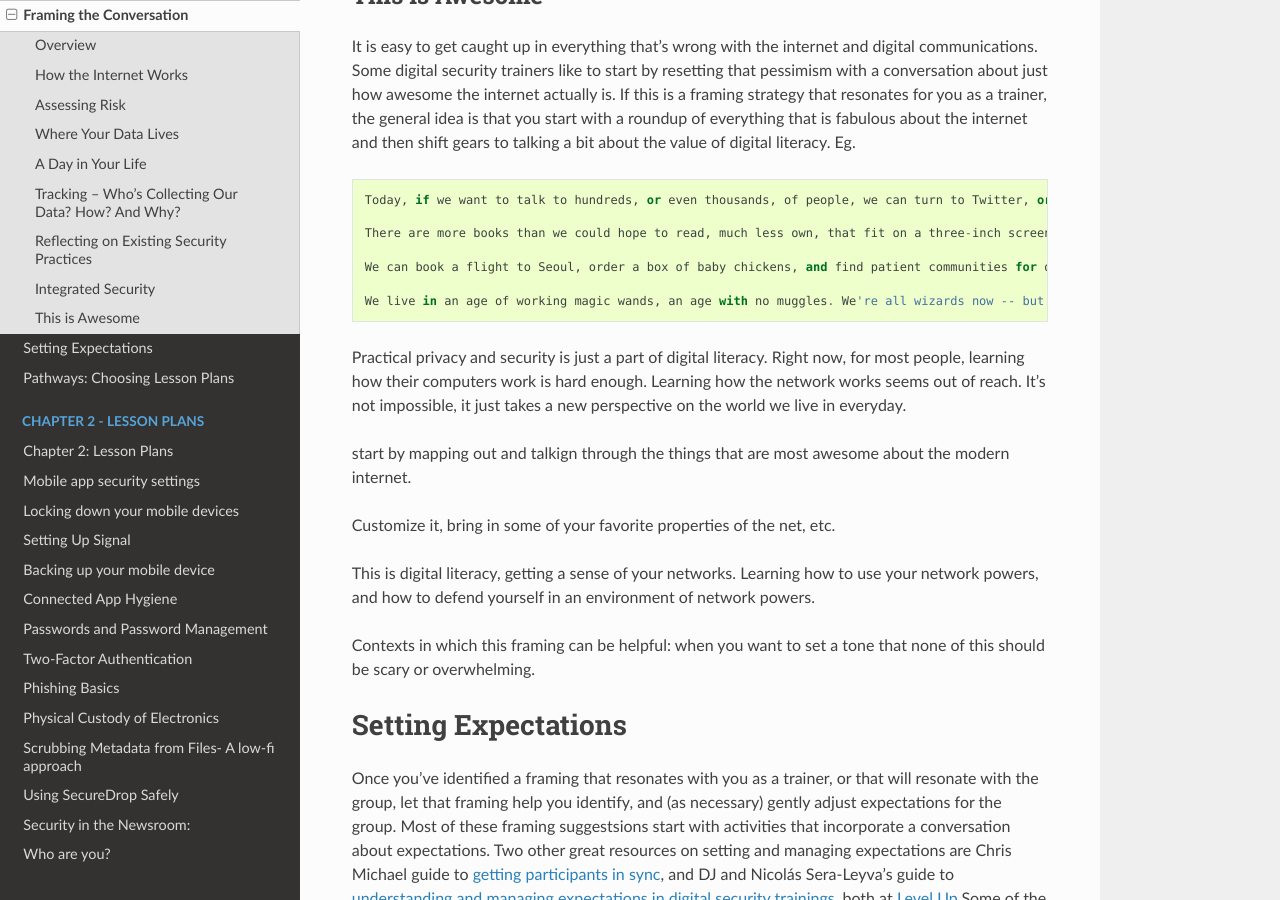
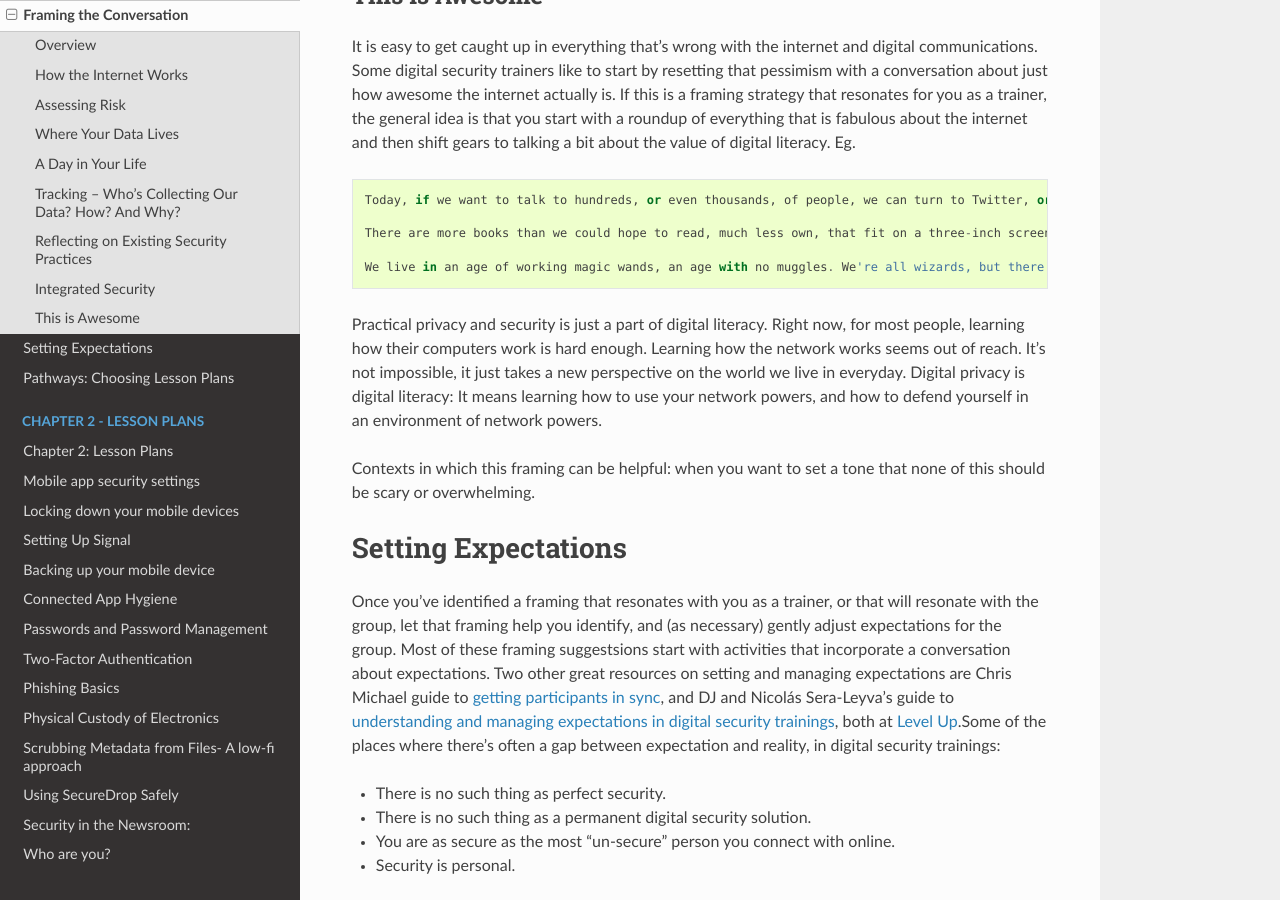
Before and after one commit to OpenNewsLabs/field-guide-security-training-newsroom, a Sphinx documentation site: the page built from docs/Chapter01-04-FramingStrategies.md, in a window 1280 px wide and 900 px high, scrolled down 2717 px. Built offline with Sphinx 7.4.7 and the Read the Docs theme 2.0.0, drawn with Linux system fonts in a browser that asks for light colours.

Commit message:
Cleaner now. Esp. "This is awesome"
wrt #37

```diff
--- a/docs/Chapter01-04-FramingStrategies.md
+++ b/docs/Chapter01-04-FramingStrategies.md
@@ -64,23 +64,11 @@ It is easy to get caught up in everything that's wrong with the internet and dig
 
     Today, if we want to talk to hundreds, or even thousands, of people, we can turn to Twitter, or a host of other platforms. Networks with equivalent reach and ease of access simply didn't exist for previous generations. Now it's a regular part of life.
 
-    There are more books than we could hope to read, much less own, that fit on a three-inch screen. Or, realizing that reading on a 3" screen sucks, we can turn to audiobooks, of which there are more than we could ever listen to -- even in the public domain, having been read by random volunteers! Thanks, random volunteers!
+    There are more books than we could hope to read, much less own, that fit on a three-inch screen. There are more audiobooks,  than we could ever listen to in the public domain, read by random volunteers. We can book a flight to Seoul, order a box of baby chickens, and find patient communities for dozens of rare diseases in the span of 20 minutes, all from a phone, or a small box with more computational power than took humanity to the moon.
 
-    We can book a flight to Seoul, order a box of baby chickens, and find patient communities for dozens of rare diseases in the span of 20 minutes, all from a magical phone in our pockets, or a small box with more computational power than took humanity to the moon.
+    We live in an age of working magic wands, an age with no muggles. We're all wizards, but there's no Hogwarts: we're muddling through, and a world where everyone has all these powers can look scary. But the world gets better as we all learn to use our powers.
 
-    We live in an age of working magic wands, an age with no muggles. We're all wizards now -- but there's no Hogwarts. We're muddling through, and everyone having all these powers can seem scary. But the world gets better as we all learn to use them.
-
-Practical privacy and security is just a part of digital literacy. Right now, for most people, learning how their computers work is hard enough. Learning how the network works seems out of reach. It's not impossible, it just takes a new perspective on the world we live in everyday.
-
-
-
-
-start by mapping out and talkign through the things that are most awesome about the modern internet.
-
-Customize it, bring in some of your favorite properties of the net, etc.
-
-
-This is digital literacy, getting a sense of your networks. Learning how to use your network powers, and how to defend yourself in an environment of network powers.
+Practical privacy and security is just a part of digital literacy. Right now, for most people, learning how their computers work is hard enough. Learning how the network works seems out of reach. It's not impossible, it just takes a new perspective on the world we live in everyday. Digital privacy is digital literacy: It means learning how to use your network powers, and how to defend yourself in an environment of network powers.
 
 Contexts in which this framing can be helpful: when you want to set a tone that none of this should be scary or overwhelming.
 
```
